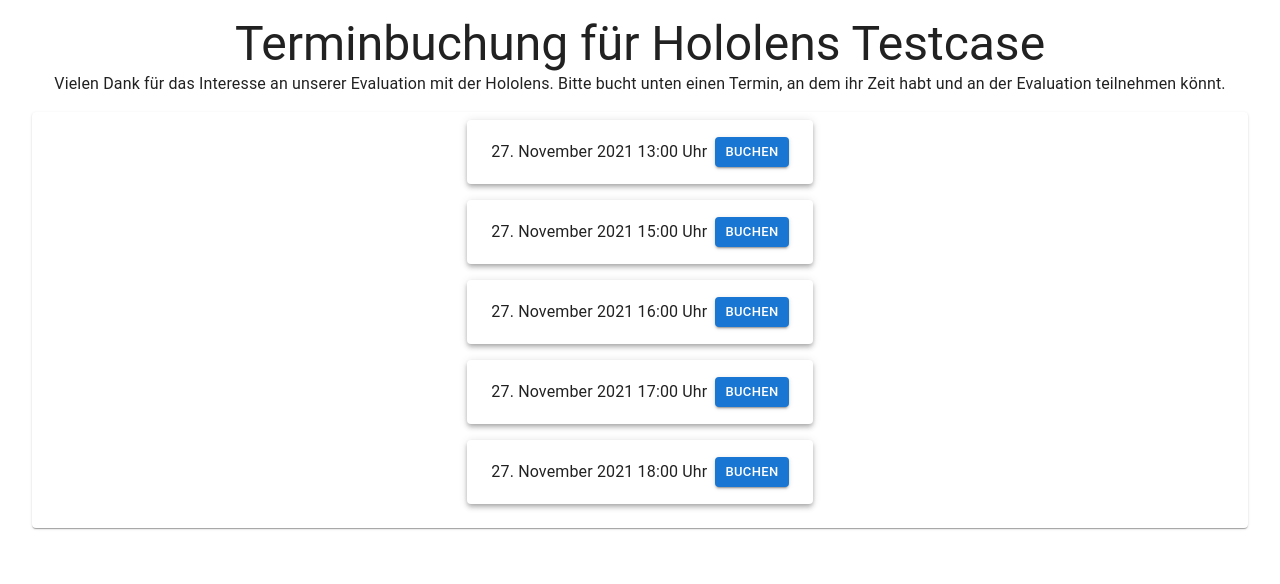
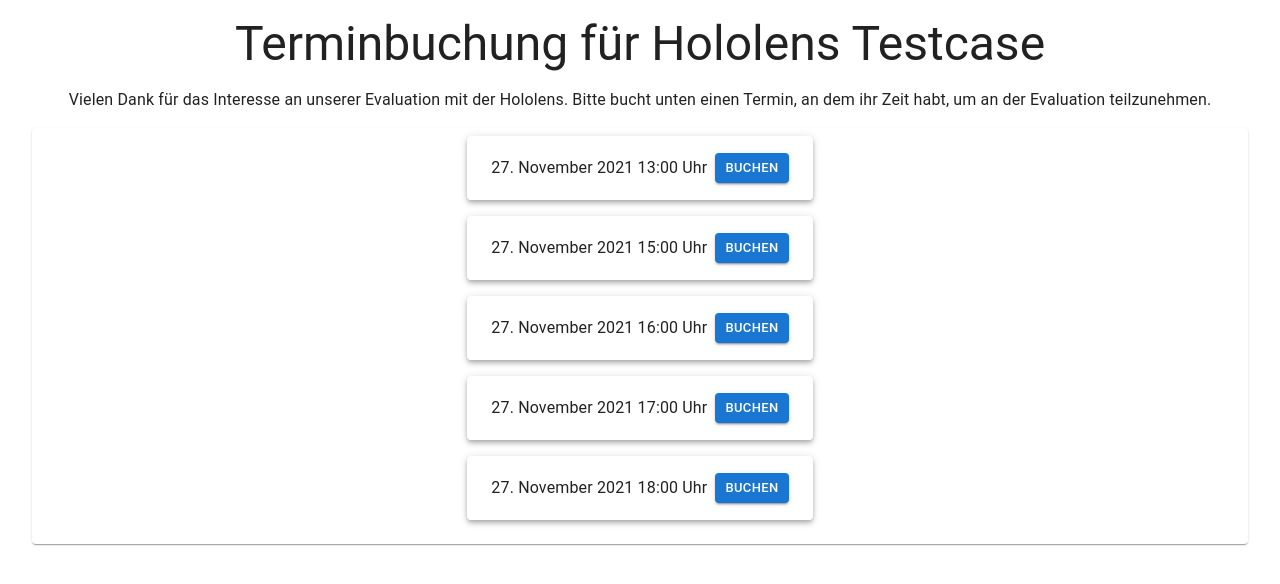
Before and after one commit to GrimmV/termin-management-arika, a React (Create React App) app: page / in a window 1280 px wide. Shown: the top 584 px of the page. Built offline with nearby package versions, Linux system fonts and the light colour scheme.

Commit message:
tinydesign change

```diff
--- a/src/Main.js
+++ b/src/Main.js
@@ -53,9 +53,9 @@
     return(
         <Paper elevation={0}>
             <Typography variant="h3">Terminbuchung für Hololens Testcase</Typography>
-            <Typography>
+            <Typography sx={{margin: 2}}>
                 Vielen Dank für das Interesse an unserer Evaluation mit der Hololens.
-                Bitte bucht unten einen Termin, an dem ihr Zeit habt und an der Evaluation teilnehmen könnt.
+                Bitte bucht unten einen Termin, an dem ihr Zeit habt, um an der Evaluation teilzunehmen.
             </Typography>
             <Paper
                 sx={{
```
